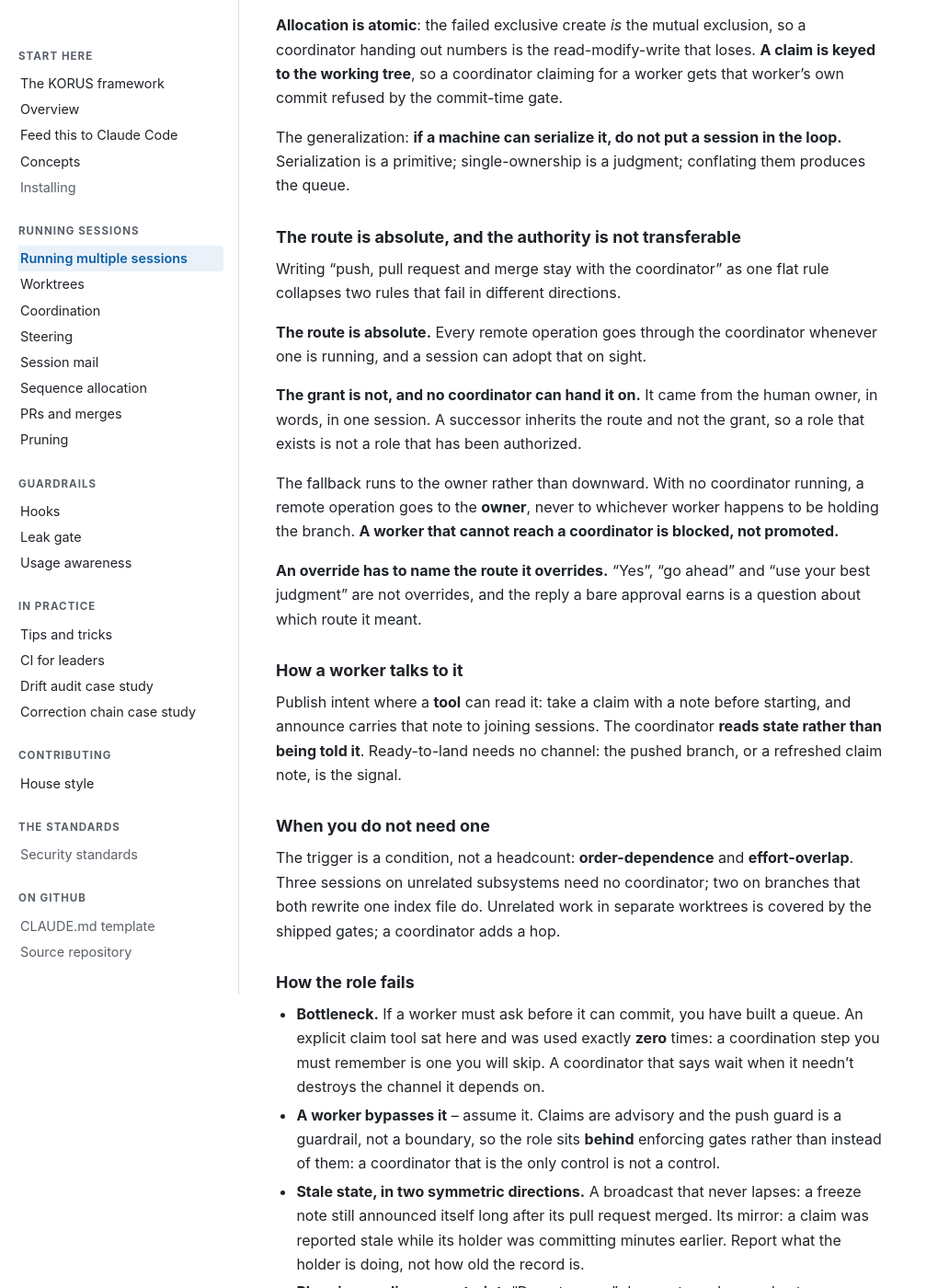
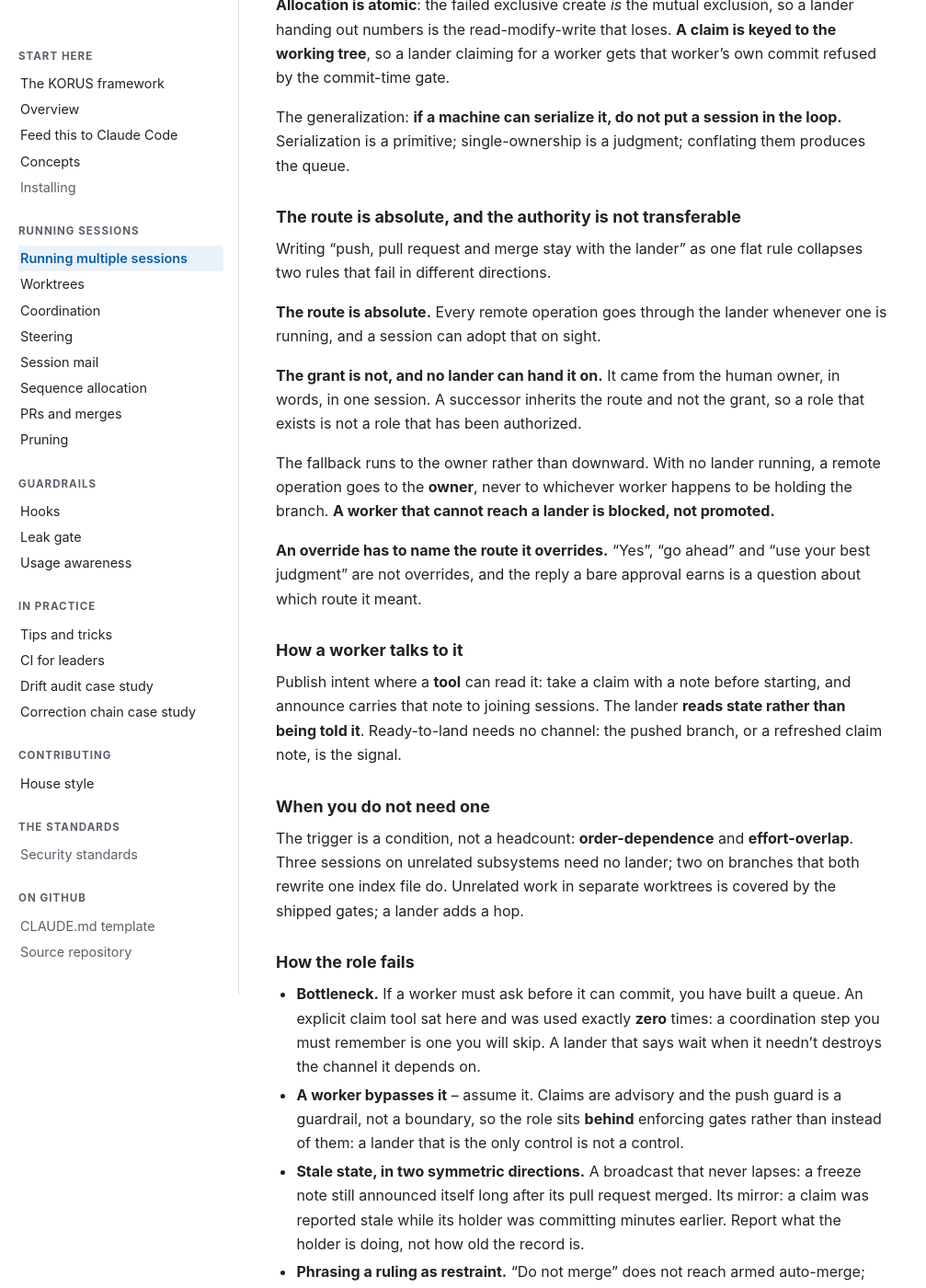
Before and after one commit to wshallwshall/claude-multisession, a Jekyll site: the page built from docs/RUNNING-MULTIPLE-SESSIONS.md, in a window 1280 px wide and 1400 px high, scrolled down 8569 px. Shown: the whole window at 92% size, without its empty margins (0-1007 px from the left). Built offline with Jekyll 4.4.1, drawn with Linux system fonts in a browser that asks for light colours; our own code applies the rules of GitHub Pages for plain Markdown files; some of the changed text lies outside the part shown.

Commit message:
Rename the coordinator role to lander, on every page that names it (#51)
The old name fought the org chart. "Coordinator" and "Dispatcher" are near
synonyms -- both mean someone who directs work -- so the labels could not
tell a reader which one assigns and which one merges. "Lander" names the
role by what it does, and the pipeline now reads dispatcher, builder,
lander: three agent nouns, each carrying its own verb.

IT IS ALREADY THE HOUSE VERB FOR THIS JOB, which is why this is not a
coin flip. docs/PR-AND-MERGE.md, the page that owns the activity, is
titled "Landing work: PRs and merges". Counted across docs/ before the
rename: land, landed and landing appear 94 times; integrat- appears twice.

29 role words in four files: README.md 1, docs/KORUS.md 4,
docs/RUNNING-MULTIPLE-SESSIONS.md 23, docs/index.md 1. Renaming only the
KORUS page would have left two documents describing one role under two
names, which is the drift this repository exists to catch.

"COORDINATION" IS UNTOUCHED, and the distinction is the whole of the risk
here. The mechanism, the page and the hooks keep their name: the role is a
lander, the machinery it uses is coordination. The substitution required
the word to END after "coordinator", so "coordination" could not match it,
and the diff was then checked for any line where it had.

The heading "Using a coordinator session" became "Using a lander session",
and the one anchor pointing at it moved with it. HS-13 requires searching
the repository for a heading's text before renaming it; that search found
exactly one citation, in the residual-risk table on the same page.

THE WORD COPY WAS CAUGHT BY ITS OWN GATE, one day after it was written.
Running the suite after the rename and before regenerating:

  KORUS.docx: diverges at character 1114 (committed 7679 chars, rebuilt 7659)
        committed: ...A coordinator session, which handles all external repo work...
        rebuilt  : ...A lander session, which handles all external repo work...

Regenerated with the command the failure printed.

164 tests OK. ASCII gate: 105 files, 1818821 bytes, zero violations.

Co-authored-by: Claude Opus 5 <noreply@anthropic.com>

```diff
--- a/docs/RUNNING-MULTIPLE-SESSIONS.md
+++ b/docs/RUNNING-MULTIPLE-SESSIONS.md
@@ -4,7 +4,7 @@
 
 **What this is.** The entry point to running more than one Claude Code session in one repository.
 Three things live here and nowhere else: **which surface to run the sessions on**, **the channels
-sessions have for reaching each other**, and **using one session as a coordinator**.
+sessions have for reaching each other**, and **using one session as a lander**.
 
 **Why you should care.** Concurrency buys real parallelism and a specific set of failures, nearly
 all invisible while they happen. Four preparations work only *before* the second session starts,
@@ -20,7 +20,7 @@ More than one Claude Code session in one repository at the same time buys real p
 creates a specific set of failures, nearly all of which are invisible while they happen.
 
 Three things live here and nowhere else: **which surface to run the sessions on**, **the channels
-sessions have for reaching each other**, and **using one session as a coordinator**. Everything else
+sessions have for reaching each other**, and **using one session as a lander**. Everything else
 names the problem and links to the page that owns the fix.
 
 Read [Concepts](CONCEPTS.md) first. A worktree per session, one shared state root every worktree of a
@@ -59,7 +59,7 @@ column, and only there.
 | Two sessions reach for the same next number in a shared sequence | Two records numbered `0004`. Git merges both cleanly and nothing in the graph can see it. | [Sequence allocation](SEQUENCE-ALLOC.md) -- atomic allocation plus a commit-time gate; neither half suffices alone, and no installer wires the commit-time half |
 | A session is a long way into the wrong approach | Typing at its prompt only queues your message for after the turn. | [Steering](STEERING.md) -- a note delivered at the target session's next tool call |
 | A peer cannot be reached at all | An editor-extension session, or one under a different login, is invisible to the realtime channel. | [Session mail](SESSION-MAIL.md) -- designed and documented there, **not shipped** |
-| Two sessions write the same last-write-wins state outside git | Project memory, a shared note, a ledger. One write vanishes with no error anywhere. | **No shipped mechanism.** Named in [Worktrees](WORKTREES.md) and [Concepts](CONCEPTS.md) as something a worktree does not isolate; the remedy is single-writer convention. An accepted residual -- see [coordinator](#using-a-coordinator-session). |
+| Two sessions write the same last-write-wins state outside git | Project memory, a shared note, a ledger. One write vanishes with no error anywhere. | **No shipped mechanism.** Named in [Worktrees](WORKTREES.md) and [Concepts](CONCEPTS.md) as something a worktree does not isolate; the remedy is single-writer convention. An accepted residual -- see [lander](#using-a-lander-session). |
 | Several branches all have to land in one trunk | "Can't merge" is four different states with three different fixes. | [PRs and merges](PR-AND-MERGE.md) -- read the state before touching the branch; it also owns what squash-merge does to reachability |
 | Cleanup deletes a worktree a session is still working in | Or it half-fails, stranding commits in no ref and no reflog. | [Pruning](PRUNING.md) -- merged AND clean AND NOT occupied, two occupancy signals either of which may veto, and an orphan ledger |
 | Everything is green and you cannot tell whether any of it is running | Every failure mode here is byte-identical to success. | [Hooks](HOOKS.md) for the event map and each control's posture; the instrument is `bin/ccx-doctor.ps1`; [the drift audit](CASE-STUDY-drift-audit.md) for the method |
@@ -221,16 +221,16 @@ the decision.
 
 ---
 
-## Using a coordinator session
+## Using a lander session
 
 Once several sessions are in flight, it is worth giving one of them a different job: hold the picture
 of what is in flight and decide what lands in what order, while the others build.
 
-**Nothing here implements this, and this page is introducing the term.** No coordinator script, no
+**Nothing here implements this, and this page is introducing the term.** No lander script, no
 role flag, no routing. The working agreement already routes push, pull request and merge to the
-*human* owner, commits to the session. A coordinator delegates that line to one session.
+*human* owner, commits to the session. A lander delegates that line to one session.
 
-One sentence carries the boundary: **a coordinator arbitrates; it does not execute.**
+One sentence carries the boundary: **a lander arbitrates; it does not execute.**
 
 ### Why the role exists
 
@@ -247,9 +247,9 @@ One sentence carries the boundary: **a coordinator arbitrates; it does not execu
 
 At least these, and the two catch-all rows at the bottom are the rule the rest are instances of.
 
-| Routes through the coordinator | Does **not** route through it |
+| Routes through the lander | Does **not** route through it |
 |---|---|
-| Pushing a branch to the remote | **Committing** -- the worker's own judgment, at logical stops, one layer each. A coordinator asked before a commit is a queue. |
+| Pushing a branch to the remote | **Committing** -- the worker's own judgment, at logical stops, one layer each. A lander asked before a commit is a queue. |
 | Opening a pull request | Editing, running tests, iterating on its own branch |
 | Merging, and arming or disarming auto-merge | Creating its own worktree -- already serialized by a mutex |
 | The **order** decision: which of two branches on the same ground lands first, and who re-syncs after | **Allocating a sequence number** |
@@ -257,9 +257,9 @@ At least these, and the two catch-all rows at the bottom are the rule the rest a
 | Writes to any shared last-write-wins state outside git | Taking a lock |
 | Anything whose answer must be identical for every session and no gate can compute | Any read-only query |
 
-**Allocation is atomic**: the failed exclusive create *is* the mutual exclusion, so a coordinator
+**Allocation is atomic**: the failed exclusive create *is* the mutual exclusion, so a lander
 handing out numbers is the read-modify-write that loses. **A claim is keyed to the working tree**,
-so a coordinator claiming for a worker gets that worker's own commit refused by the commit-time
+so a lander claiming for a worker gets that worker's own commit refused by the commit-time
 gate.
 
 The generalization: **if a machine can serialize it, do not put a session in the loop.** Serialization
@@ -267,19 +267,19 @@ is a primitive; single-ownership is a judgment; conflating them produces the que
 
 ### The route is absolute, and the authority is not transferable
 
-Writing "push, pull request and merge stay with the coordinator" as one flat rule collapses two rules
+Writing "push, pull request and merge stay with the lander" as one flat rule collapses two rules
 that fail in different directions.
 
-**The route is absolute.** Every remote operation goes through the coordinator whenever one is
+**The route is absolute.** Every remote operation goes through the lander whenever one is
 running, and a session can adopt that on sight.
 
-**The grant is not, and no coordinator can hand it on.** It came from the human owner, in words, in
+**The grant is not, and no lander can hand it on.** It came from the human owner, in words, in
 one session. A successor inherits the route and not the grant, so a role that exists is not a role
 that has been authorized.
 
-The fallback runs to the owner rather than downward. With no coordinator running, a remote operation
+The fallback runs to the owner rather than downward. With no lander running, a remote operation
 goes to the **owner**, never to whichever worker happens to be holding the branch. **A worker that
-cannot reach a coordinator is blocked, not promoted.**
+cannot reach a lander is blocked, not promoted.**
 
 **An override has to name the route it overrides.** "Yes", "go ahead" and "use your best judgment"
 are not overrides, and the reply a bare approval earns is a question about which route it meant.
@@ -287,24 +287,24 @@ are not overrides, and the reply a bare approval earns is a question about which
 ### How a worker talks to it
 
 Publish intent where a **tool** can read it: take a claim with a note before starting, and announce
-carries that note to joining sessions. The coordinator **reads state rather than being told it**.
+carries that note to joining sessions. The lander **reads state rather than being told it**.
 Ready-to-land needs no channel: the pushed branch, or a refreshed claim note, is the signal.
 
 ### When you do not need one
 
 The trigger is a condition, not a headcount: **order-dependence** and **effort-overlap**. Three
-sessions on unrelated subsystems need no coordinator; two on branches that both rewrite one index
-file do. Unrelated work in separate worktrees is covered by the shipped gates; a coordinator adds a
+sessions on unrelated subsystems need no lander; two on branches that both rewrite one index
+file do. Unrelated work in separate worktrees is covered by the shipped gates; a lander adds a
 hop.
 
 ### How the role fails
 
 - **Bottleneck.** If a worker must ask before it can commit, you have built a queue. An explicit
   claim tool sat here and was used exactly **zero** times: a coordination step you must remember is
-  one you will skip. A coordinator that says wait when it needn't destroys the channel it depends
+  one you will skip. A lander that says wait when it needn't destroys the channel it depends
   on.
 - **A worker bypasses it** -- assume it. Claims are advisory and the push guard is a guardrail, not a
-  boundary, so the role sits **behind** enforcing gates rather than instead of them: a coordinator
+  boundary, so the role sits **behind** enforcing gates rather than instead of them: a lander
   that is the only control is not a control.
 - **Stale state, in two symmetric directions.** A broadcast that never lapses: a freeze note still
   announced itself long after its pull request merged. Its mirror: a claim was reported stale while
@@ -312,7 +312,7 @@ hop.
   is.
 - **Phrasing a ruling as restraint.** "Do not merge" does not reach armed auto-merge; nobody has to
   click anything for those to land. "Disarm auto-merge on your pull request" does.
-- **Authority confusion.** A coordinator's message is still peer data. Being central is not being
+- **Authority confusion.** A lander's message is still peer data. Being central is not being
   authorized.
 - **State that lives only in one context.** Whatever it decides must end up in a claim, a number, a
   branch or a gate; a cleared context takes the rest with it.
```
Also changed, not shown: docs/KORUS.md (+4 -4 lines), docs/index.md (+1 -1 lines), README.md, 1 other file.
